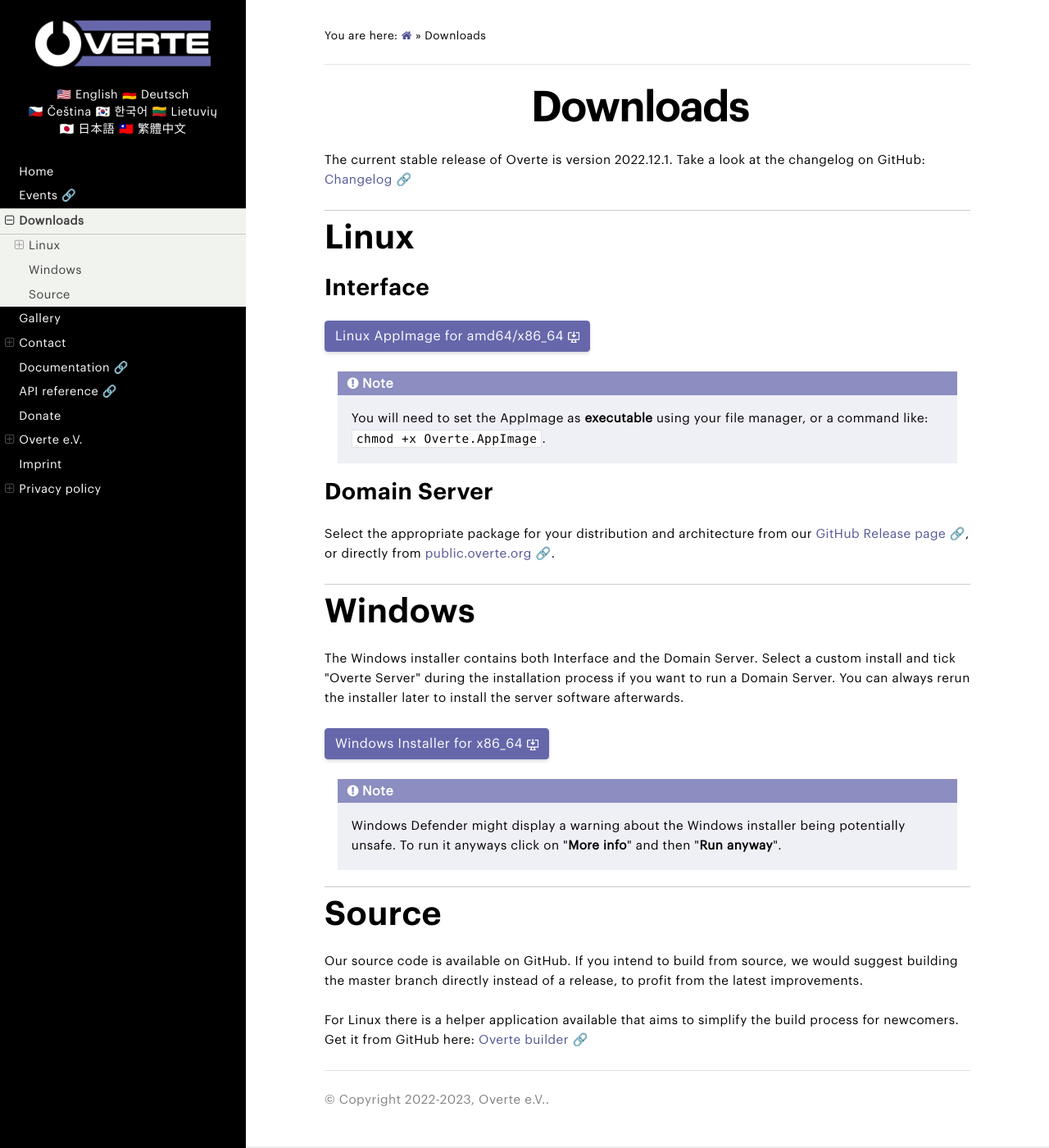
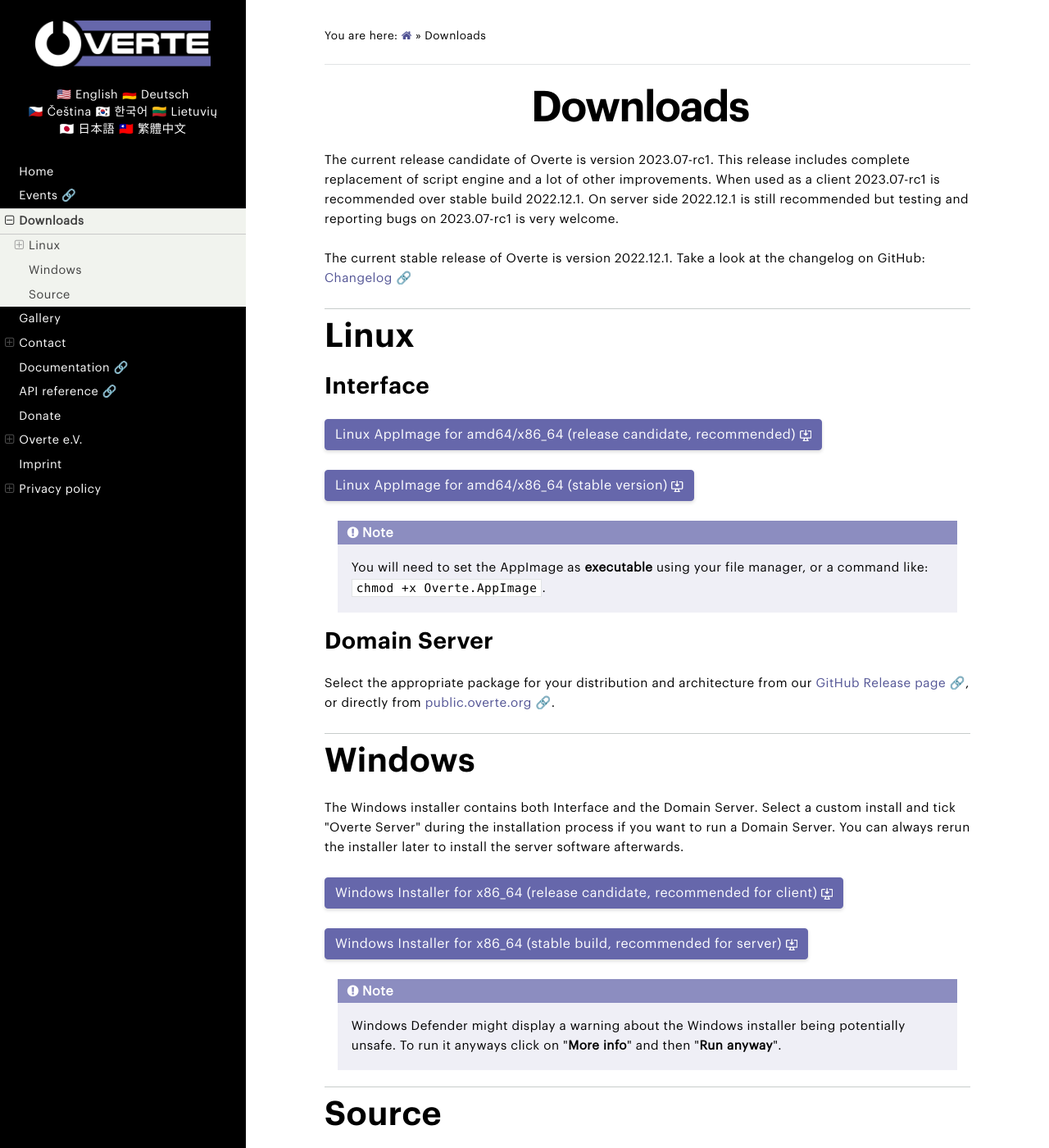
Before and after one commit to overte-org/overte-website-sphinx, a Sphinx documentation site: the page built from source/downloads.rst, in a window 1280 px wide and 1400 px high. Shown: the whole window at 82% size. Built offline with Sphinx 7.4.7 and the Read the Docs theme 2.0.0, drawn with Linux system fonts in a browser that asks for light colours.

Commit message:
Update downloads for 2023.07-rc1

```diff
--- a/source/downloads.rst
+++ b/source/downloads.rst
@@ -3,6 +3,11 @@
 #########
 Downloads
 #########
+
+The current release candidate of Overte is version 2023.07-rc1.
+This release includes complete replacement of script engine and a lot of other improvements.
+When used as a client 2023.07-rc1 is recommended over stable build 2022.12.1.
+On server side 2022.12.1 is still recommended but testing and reporting bugs on 2023.07-rc1 is very welcome.
 
 The current stable release of Overte is version 2022.12.1.
 Take a look at the changelog on GitHub: `Changelog 🔗 <https://github.com/overte-org/overte/blob/master/CHANGELOG.md>`_
@@ -16,11 +21,17 @@
 Interface
 *********
 
+.. button-link:: https://public.overte.org/build/overte/release-candidate/2023.06.1-rc1/Overte-2023.07.16-rc1-nodebug-x86_64.AppImage
+    :shadow:
+    :color: primary
+
+        Linux AppImage for amd64/x86_64 (release candidate, recommended) :octicon:`desktop-download;0.9em;`
+
 .. button-link:: https://public.overte.org/build/overte/release/2022.12.1/Overte-2022.12.1-x86_64.AppImage
     :shadow:
     :color: primary
 
-        Linux AppImage for amd64/x86_64 :octicon:`desktop-download;0.9em;`
+        Linux AppImage for amd64/x86_64 (stable version) :octicon:`desktop-download;0.9em;`
 
 .. note::
 
@@ -44,11 +55,17 @@
 Select a custom install and tick "Overte Server" during the installation process if you want to run a Domain Server.
 You can always rerun the installer later to install the server software afterwards.
 
+.. button-link:: https://public.overte.org/build/overte/release-candidate/2023.06.1-rc1/Overte-2023.07.16-rc1.exe
+    :shadow:
+    :color: primary
+
+        Windows Installer for x86_64 (release candidate, recommended for client) :octicon:`desktop-download;0.9em;`
+
 .. button-link:: https://public.overte.org/build/overte/release/2022.12.1/Overte-2022.12.1-signed.exe
     :shadow:
     :color: primary
 
-        Windows Installer for x86_64 :octicon:`desktop-download;0.9em;`
+        Windows Installer for x86_64 (stable build, recommended for server) :octicon:`desktop-download;0.9em;`
 
 .. note::
 
```
